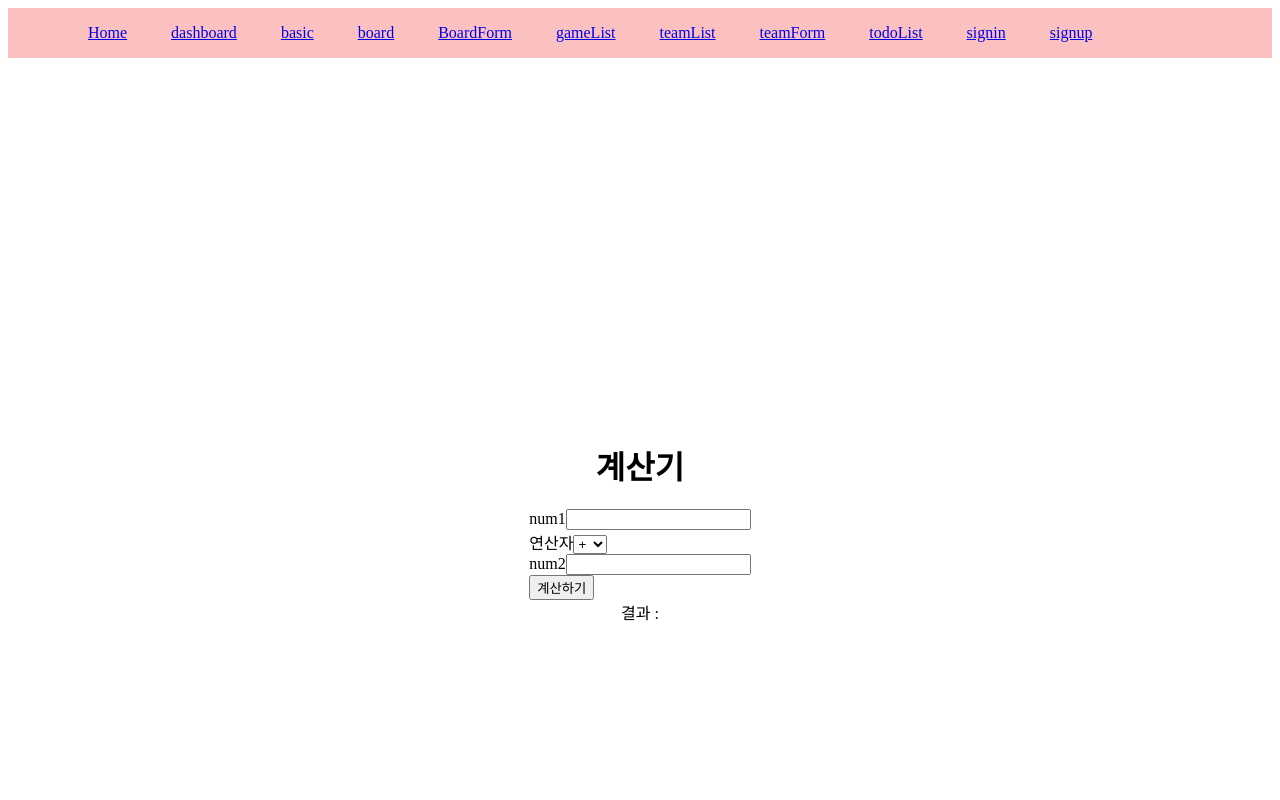
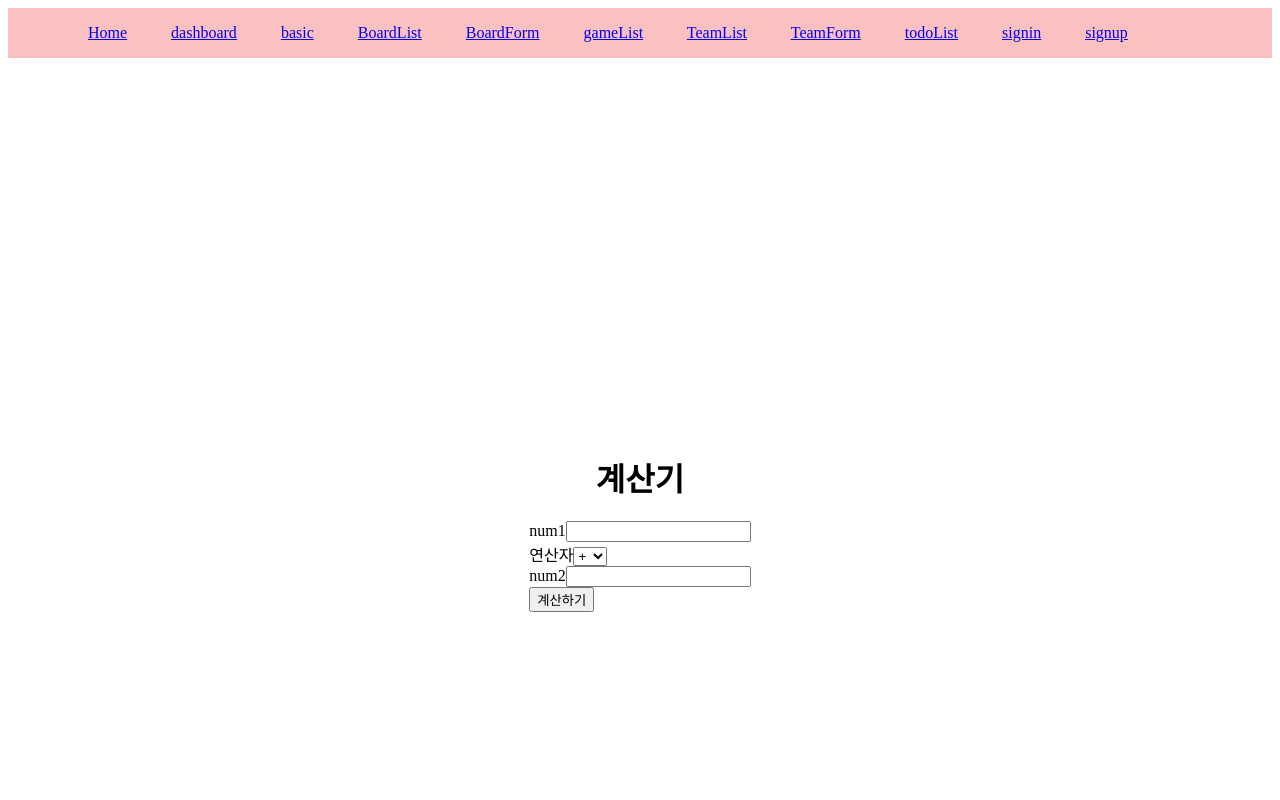
Before and after one commit to JeongMyeongHong/soccer-next, a Next.js app: page /basic/calc in a window 1280 px wide. Shown: the top 800 px of the page. Built offline with nearby package versions, Linux system fonts and the light colour scheme.

Commit message:
2022-04-04 connect_react_between_express

```diff
--- a/pages/basic/calc.js
+++ b/pages/basic/calc.js
@@ -1,9 +1,8 @@
+import axios from "axios";
 import React, { useState } from "react";
 export default function Calc() {
 
     const [inputs, setInputs] = useState({opcode: "+"})
-    const [result, setResult] = useState(``)
-    const { num1, num2, opcode} = inputs
 
     const onChange = (e) => {
         e.preventDefault()
@@ -16,25 +15,22 @@ export default function Calc() {
 
     const onClick = async (e) => {
         e.preventDefault()
-        switch (opcode){
-            case "+" :
-                return setResult(Number(num1) + Number(num2))
-            case "-" :
-                return setResult(Number(num1) - Number(num2))
-            case "*" :
-                return setResult(Number(num1) * Number(num2))
-            case "/" :
-                return setResult(Number(num1) / Number(num2))
-            case "%" :
-                return setResult(Number(num1) % Number(num2))
-            default :
-                alert("히히히히")
-        }
+        axios.post(`http://localhost:5000/api/basic/calc`, inputs)
+        .then(res => {
+                const calc = res.data
+                document.getElementById('result-span').innerHTML = `
+                <h3>num1 : ${calc.num1}</h3>
+                <h3>연산자 : ${calc.opcode}</h3>
+                <h3>num2 : ${calc.num2}</h3>
+                <h3>결과 : ${calc.result}</h3>
+                `
+            })
+        .catch(err => alert(err))
     }
 
     return (<>
         <h1>계산기</h1>
-        <form action="">
+        <form action="" onSubmit={onClick}>
 
             <label htmlFor="">num1</label>
             <input name="num1" type="text" onChange={onChange} /> <br />
@@ -51,10 +47,9 @@ export default function Calc() {
             <label htmlFor="">num2</label>
             <input name="num2" type="text" onChange={onChange} /><br />
 
-            <button onClick={onClick}>계산하기</button>
+            <input type="submit" value="계산하기" /><br />
         </form>
-
-        <div>결과 : {result} </div>
+        <div> <span id="result-span"></span></div>
     </>
     )
 }
--- a/pages/common/Footer.js
+++ b/pages/common/Footer.js
@@ -4,6 +4,9 @@ export default function Footer() {
 
         <div className="NavLinks_navLinksClass__Emk_i NavLinks_wide__OPVBB ">
             <div className="NavLinks_logo__jG9Ed">
+
+
+
                 <img src="https://static.wanted.co.kr/images/userweb/logo_wanted_black.png" alt="wanted" />
             </div>
             <div className="NavLinks_group__6QFfj">
--- a/pages/common/Nav.js
+++ b/pages/common/Nav.js
@@ -8,11 +8,11 @@ export default function Nav(){
                 <li className={style.li}> <Link href='/'>Home</Link></li>
                 <li className={style.li}> <Link href='/admin/dashboard'>dashboard</Link></li>
                 <li className={style.li}> <Link href='/basic/basic-list'>basic</Link></li>
-                <li className={style.li}> <Link href='/board/board-list'>board</Link></li>
+                <li className={style.li}> <Link href='/board/board-list'>BoardList</Link></li>
                 <li className={style.li}> <Link href='/board/board-form'>BoardForm</Link></li>
                 <li className={style.li}> <Link href='/game/game-list'>gameList</Link></li>
-                <li className={style.li}> <Link href='/game/team-list'>teamList</Link></li>
-                <li className={style.li}> <Link href='/game/team-form'>teamForm</Link></li>
+                <li className={style.li}> <Link href='/game/team-list'>TeamList</Link></li>
+                <li className={style.li}> <Link href='/game/team-form'>TeamForm</Link></li>
                 <li className={style.li}> <Link href='/todo/todo-list'>todoList</Link></li>
                 <li className={style.li}> <Link href='/user/sign-in'>signin</Link></li>
                 <li className={style.li}> <Link href='/user/sign-up'>signup</Link></li>
```
Also changed, not shown: pages/basic/bmi.js (+16 -7 lines), pages/board/board-form.js (+7 -3 lines).
